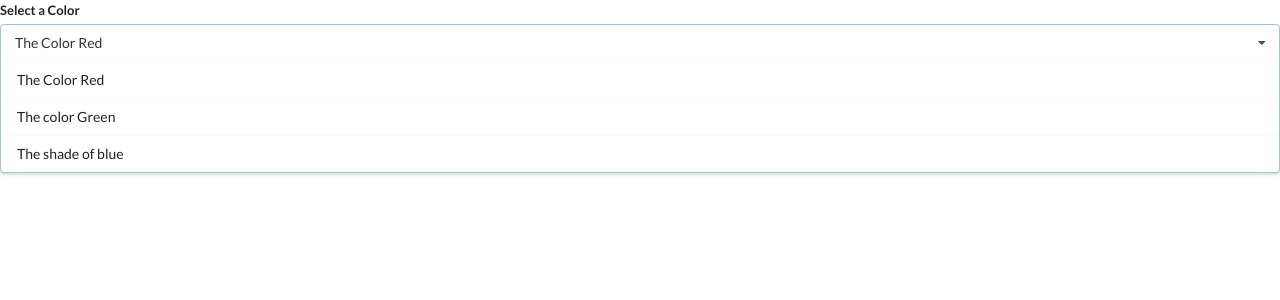
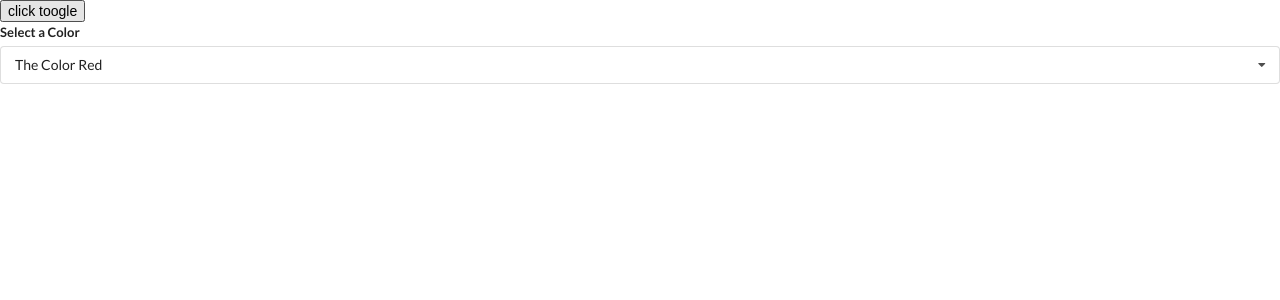
Before and after one commit to billiramirez/widget-hooks-update-course, a React (Create React App) app: page / in a window 1280 px wide. Shown: the top 300 px of the page. Built offline with nearby package versions, Linux system fonts and the light colour scheme.

Commit message:
adding a ref + cleaning up the dropdown

```diff
--- a/src/App.js
+++ b/src/App.js
@@ -24,24 +24,31 @@ const options = [
     value: "red",
   },
   {
-    label: "The color Green",
+    label: "The Color Green",
     value: "green",
   },
   {
-    label: "The shade of blue",
+    label: "The Shade of Blue",
     value: "blue",
   },
 ];
 
 export default () => {
   const [selected, setSelected] = useState(options[0]);
+  const [showDropdown, setShowDropdown] = useState(true);
+
   return (
     <div>
-      <Dropdown
-        options={options}
-        selected={selected}
-        onSelectedChange={setSelected}
-      />
+      <button onClick={() => setShowDropdown(!showDropdown)}>
+        click toogle
+      </button>
+      {showDropdown && (
+        <Dropdown
+          options={options}
+          selected={selected}
+          onSelectedChange={setSelected}
+        />
+      )}
     </div>
   );
 };
--- a/src/components/Dropdown.js
+++ b/src/components/Dropdown.js
@@ -1,7 +1,27 @@
-import React from "react";
+import React, { useState, useEffect, useRef } from "react";
 
 const Dropdown = ({ options, selected, onSelectedChange }) => {
+  const [open, setOpen] = useState(false);
+  const ref = useRef();
+
+  useEffect(() => {
+    const onBodyClick = (event) => {
+      if (ref.current.contains(event.target)) {
+        return;
+      }
+      setOpen(false);
+    };
+    document.body.addEventListener("click", onBodyClick);
+
+    return () => {
+      document.body.removeEventListener("click", onBodyClick);
+    };
+  }, []);
+
   const renderOptions = options.map((option) => {
+    if (option.value === selected.value) {
+      return null;
+    }
     return (
       <div
         key={option.value}
@@ -12,16 +32,22 @@ const Dropdown = ({ options, selected, onSelectedChange }) => {
       </div>
     );
   });
+
   return (
-    <div className="ui form">
+    <div className="ui form" ref={ref}>
       <div className="field">
         <label htmlFor="" className="label">
           Select a Color
         </label>
-        <div className="ui selection dropdown visible active">
+        <div
+          className={`ui selection dropdown ${open ? "visible active" : ""}`}
+          onClick={() => setOpen(!open)}
+        >
           <i className="dropdown icon"></i>
           <div className="text">{selected.label}</div>
-          <div className="menu visible transition">{renderOptions}</div>
+          <div className={`menu ${open ? "visible transition" : ""}`}>
+            {renderOptions}
+          </div>
         </div>
       </div>
     </div>
```
